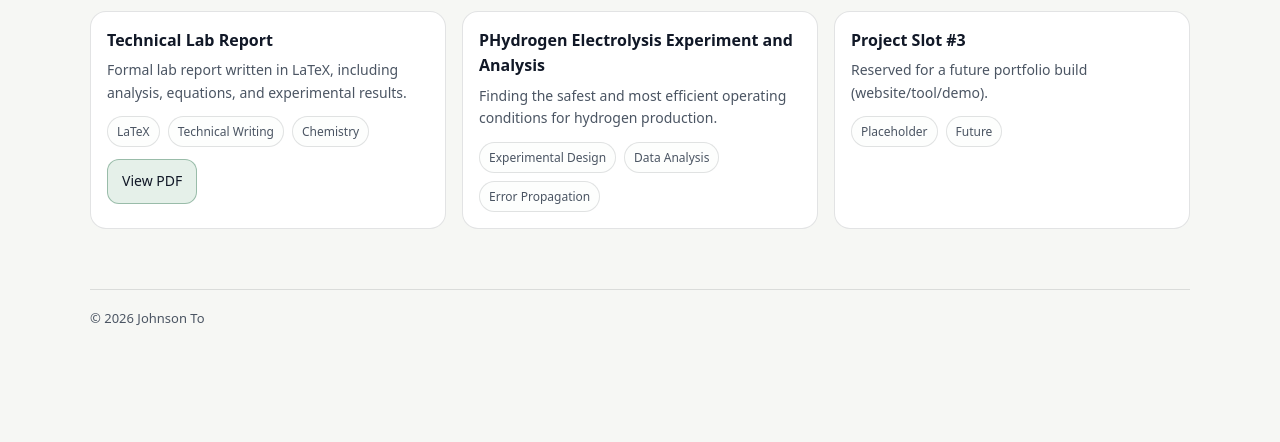
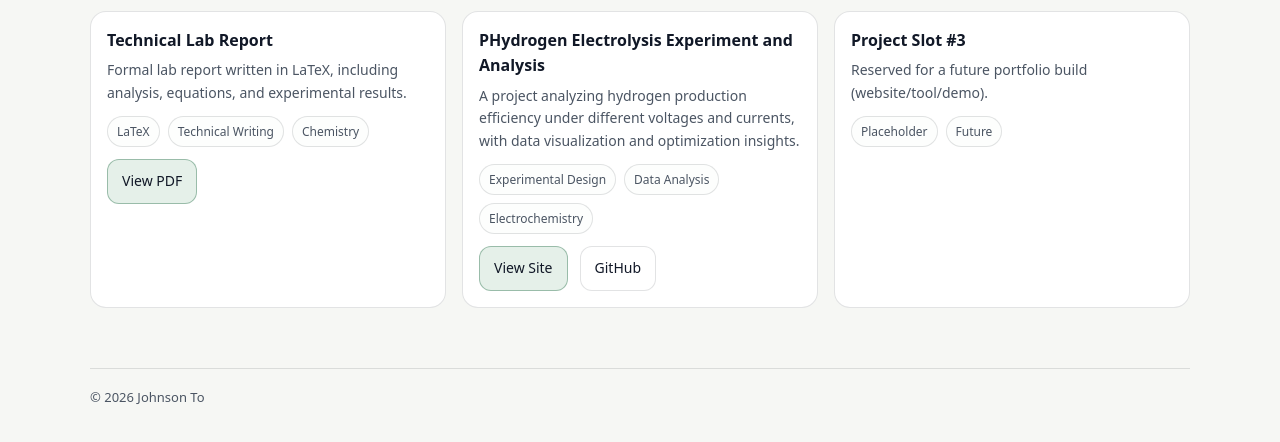
Before and after one commit to johnsonto07/johnsonto07.github.io, a plain HTML site: page projects.html in a window 1280 px wide. Shown: the part 204-646 px from the top of the page. Drawn offline with Linux system fonts and the light colour scheme.

Commit message:
Update projects.html

```diff
--- a/projects.html
+++ b/projects.html
@@ -56,11 +56,20 @@
 
         <div class="card">
           <h3>PHydrogen Electrolysis Experiment and Analysis</h3>
-          <p>Finding the safest and most efficient operating conditions for hydrogen production.</p>
+          <p>A project analyzing hydrogen production efficiency under different voltages and currents, with data visualization and optimization insights.</p>
           <div class="tags">
             <span class="tag">Experimental Design</span>
             <span class="tag">Data Analysis</span>
-            <span class="tag">Error Propagation</span>
+            <span class="tag">Electrochemistry</span>
+          </div>
+
+          <div class="cta-row" style="margin-top:12px">
+            <a class="btn primary" href="https://johnsonto07.github.io/hydrogen-electrolyzer-analysis" target="_blank">
+              View Site
+            </a>
+            <a class="btn" href="https://github.com/johnsonto07/hydrogen-electrolyzer-analysis" target="_blank">
+              GitHub
+            </a>
           </div>
         </div>
 
```
